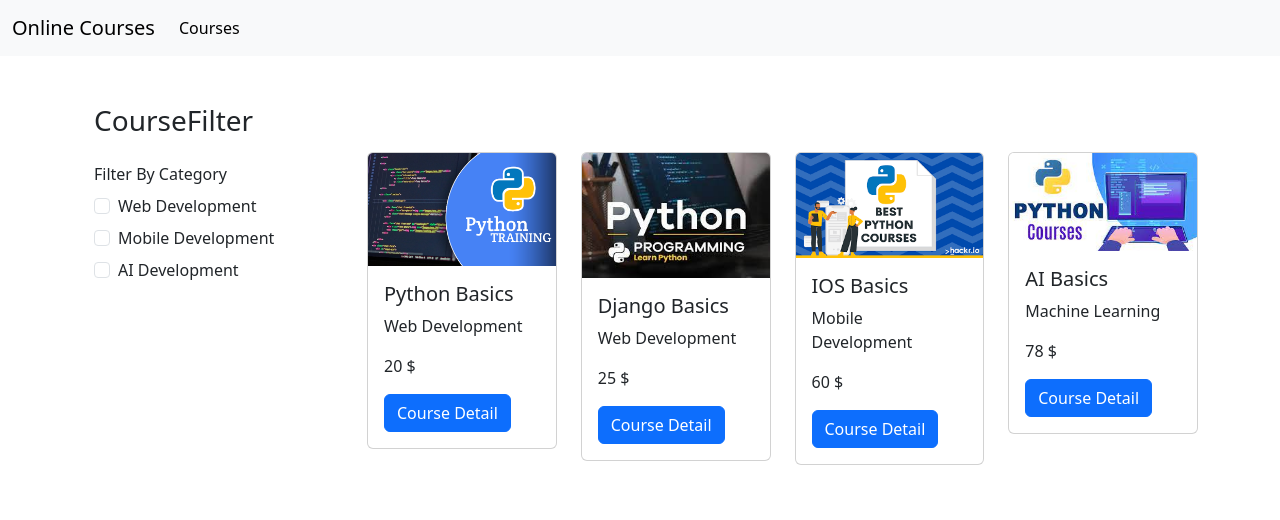
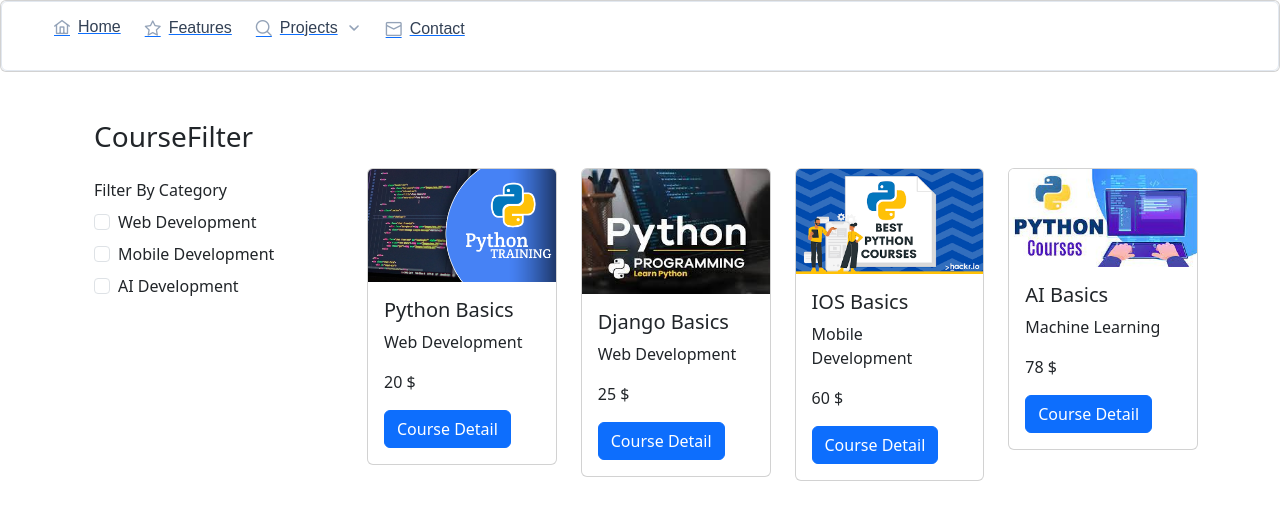
Before and after one commit to mohamadanasfattoum/Vue-Store, a Vue app: page / in a window 1280 px wide. Shown: the top 520 px of the page. Built offline with nearby package versions, Linux system fonts and the light colour scheme; a web font is replaced by a local one.

Commit message:
add navbar

```diff
--- a/src/components/Navbar.vue
+++ b/src/components/Navbar.vue
@@ -1,28 +1,62 @@
-
 <template>
-  <nav class="navbar navbar-expand-lg bg-body-tertiary">
-    <div class="container-fluid">
-      <a class="navbar-brand" href="#">Online Courses</a>
-      <button class="navbar-toggler" type="button" data-bs-toggle="collapse" data-bs-target="#navbarSupportedContent"
-        aria-controls="navbarSupportedContent" aria-expanded="false" aria-label="Toggle navigation">
-        <span class="navbar-toggler-icon"></span>
-      </button>
-      <div class="collapse navbar-collapse" id="navbarSupportedContent">
-        <ul class="navbar-nav me-auto mb-2 mb-lg-0">
-          <li class="nav-item">
-            <RouterLink class="nav-link active" aria-current="page" to="/">Courses</RouterLink>
-          </li>
-        </ul>
-      </div>
-    </div>
-  </nav>
+  <div class="card">
+      <Menubar :model="items" />
+  </div>
 </template>
 
+<script>
+export default {
+  name: 'Navbar',
 
-
-<script>
-  export default {
-    name: 'Navbar'
-
+  data() {
+      return {
+          items: [
+              {
+                  label: 'Home',
+                  icon: 'pi pi-home'
+              },
+              {
+                  label: 'Features',
+                  icon: 'pi pi-star'
+              },
+              {
+                  label: 'Projects',
+                  icon: 'pi pi-search',
+                  items: [
+                      {
+                          label: 'Components',
+                          icon: 'pi pi-bolt'
+                      },
+                      {
+                          label: 'Blocks',
+                          icon: 'pi pi-server'
+                      },
+                      {
+                          label: 'UI Kit',
+                          icon: 'pi pi-pencil'
+                      },
+                      {
+                          label: 'Templates',
+                          icon: 'pi pi-palette',
+                          items: [
+                              {
+                                  label: 'Apollo',
+                                  icon: 'pi pi-palette'
+                              },
+                              {
+                                  label: 'Ultima',
+                                  icon: 'pi pi-palette'
+                              }
+                          ]
+                      }
+                  ]
+              },
+              {
+                  label: 'Contact',
+                  icon: 'pi pi-envelope'
+              }
+          ]
+      };
   }
+};
 </script>
--- a/src/main.js
+++ b/src/main.js
@@ -13,6 +13,8 @@ import 'bootstrap-icons/font/bootstrap-icons.css'
 import 'primevue/resources/themes/aura-light-green/theme.css'
 import Button from "primevue/button"
 import 'primeicons/primeicons.css'
+import Menubar from 'primevue/menubar';
+
 
 
 
@@ -23,6 +25,6 @@ app.use(router)
 app.use(PrimeVue);
 
 app.component('Button', Button);
-
+app.component('Menubar', Menubar);
 
 app.mount('#app')
```
